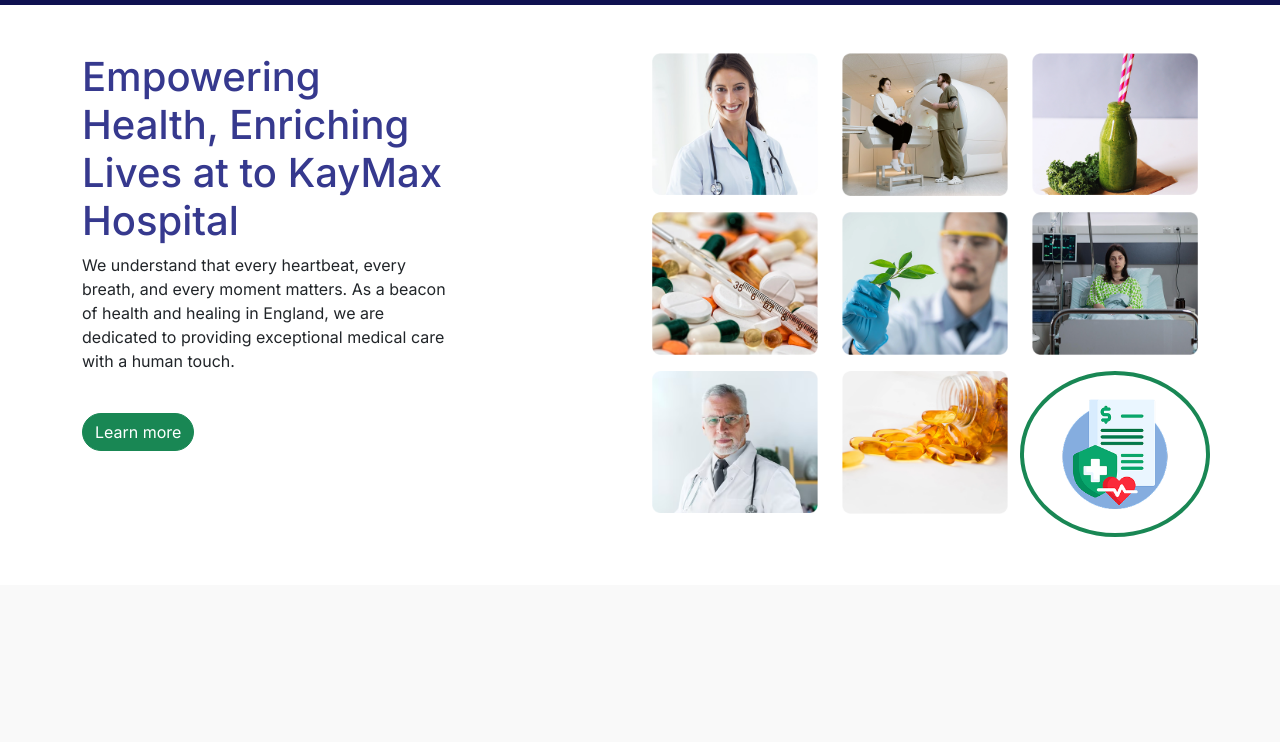
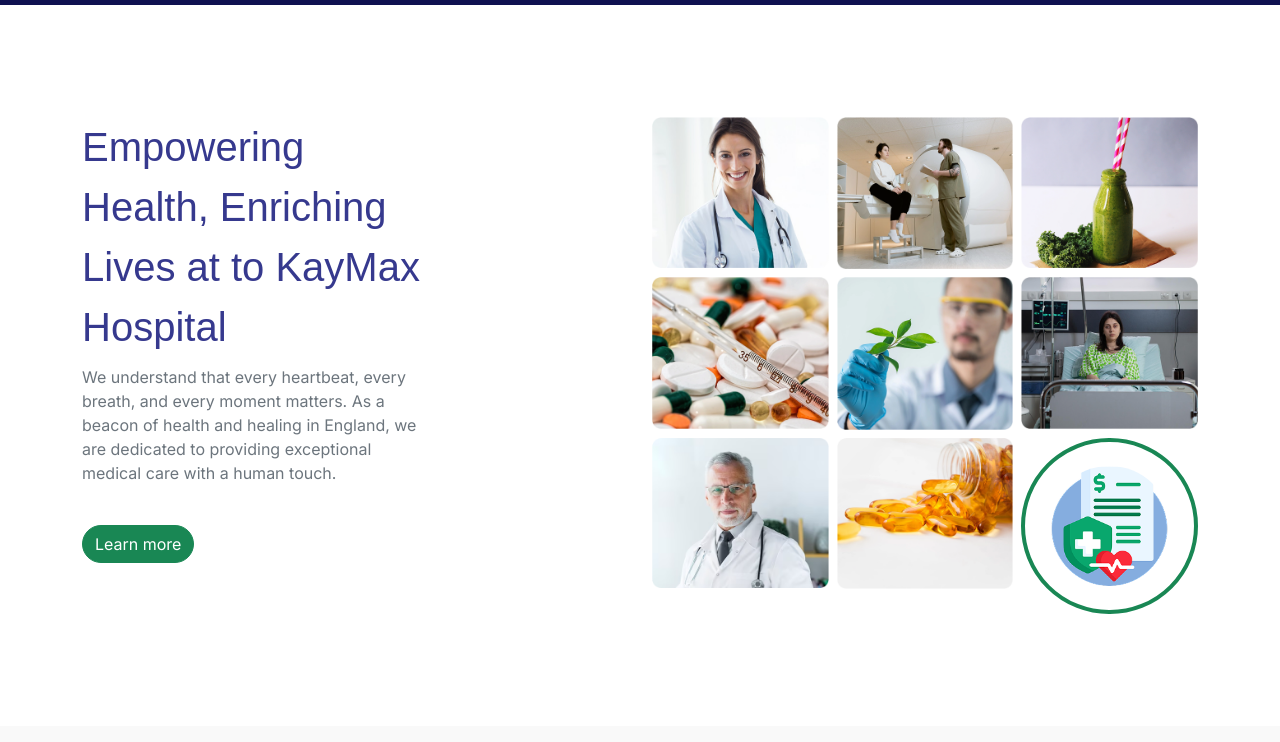
Before and after one commit to innovasoftlimited/ui-sample-3, a website: page index.html in a window 1280 px wide. Shown: the part 51-793 px from the top of the page. Drawn offline with nearby package versions, Linux system fonts and the light colour scheme; a web font is replaced by a local one.

Commit message:
banner section completed but has some issues

```diff
--- a/index.html
+++ b/index.html
@@ -73,48 +73,44 @@
 
     <main>
       <!-- banner section -->
-      <section class="my-5" id="homeSection">
+      <section id="homeSection">
         <div class="container">
-          <div class="row d-flex justify-content-between banner">
-            <div class="col-6" id="banner-text">
-              <h1 class="text-custom-dark-blue">Empowering Health, Enriching Lives at to KayMax Hospital</h1>
-              <p class="mt-2">We understand that every heartbeat, every breath, and every moment matters. As a beacon of health and healing in England, we are dedicated to providing exceptional medical care with a human touch.</p>
+          <div class="row">
+            <div class="col-5" id="banner-text">
+              <h1 class="fs-1 fw-medium lh-base font-koulen text-custom-dark-blue w-75">Empowering Health, Enriching Lives at to KayMax Hospital</h1>
+              <p class="fs-6 fw-normal lh-base text-secondary mt-2 w-75">We understand that every heartbeat, every breath, and every moment matters. As a beacon of health and healing in England, we are dedicated to providing exceptional medical care with a human touch.</p>
               <div>
                 <button class="btn btn-success mt-4 rounded-pill">Learn more</button>
               </div>
             </div>
-            <div class="col-6 d-flex flex-column gap-3">
-              <div class="row">
+            <div class="offset-1 col-6">
+              <div class="row g-2">
                 <div class="col-4">
-                  <img src="./assets/banner-image-1.png" alt="" class="img-fluid" />
+                  <img src="./assets/banner-image-1.png" alt="" class="img-fluid banner-image" />
                 </div>
                 <div class="col-4">
-                  <img src="./assets/banner-image-2.png" alt="" class="img-fluid" />
+                  <img src="./assets/banner-image-2.png" alt="" class="img-fluid banner-image" />
                 </div>
                 <div class="col-4">
-                  <img src="./assets/banner-image-3.png" alt="" class="img-fluid" />
-                </div>
-              </div>
-              <div class="row">
-                <div class="col-4">
-                  <img src="./assets/banner-image-4.png" alt="" class="img-fluid" />
+                  <img src="./assets/banner-image-3.png" alt="" class="img-fluid banner-image" />
                 </div>
                 <div class="col-4">
-                  <img src="./assets/banner-image-5.png" alt="" class="img-fluid" />
+                  <img src="./assets/banner-image-4.png" alt="" class="img-fluid banner-image" />
                 </div>
                 <div class="col-4">
-                  <img src="./assets/banner-image-6.png" alt="" class="img-fluid" />
-                </div>
-              </div>
-              <div class="row">
-                <div class="col-4">
-                  <img src="./assets/banner-image-7.png" alt="" class="img-fluid" />
+                  <img src="./assets/banner-image-5.png" alt="" class="img-fluid banner-image" />
                 </div>
                 <div class="col-4">
-                  <img src="./assets/banner-image-8.png" alt="" class="img-fluid" />
+                  <img src="./assets/banner-image-6.png" alt="" class="img-fluid banner-image" />
                 </div>
-                <div class="col-4 border border-4 rounded-circle border-success">
-                  <img src="./assets/banner-image-9.png" alt="" class="img-fluid p-4" />
+                <div class="col-4">
+                  <img src="./assets/banner-image-7.png" alt="" class="img-fluid banner-image" />
+                </div>
+                <div class="col-4">
+                  <img src="./assets/banner-image-8.png" alt="" class="img-fluid banner-image" />
+                </div>
+                <div class="col-4 ">
+                  <img src="./assets/banner-image-9.png" alt="" class="img-fluid p-4 border border-4 rounded-circle border-success banner-image" />
                 </div>
               </div>
             </div>
@@ -206,7 +202,7 @@
                 <div class="card-body">
                   <img src="./assets/service-logo-6.png" alt="" class="img-fluid service-logo" />
                   <h5 class="card-title fs-4 fw-medium lh-base text-black font-bebas text-uppercase mt-2">Infection control</h5>
-                  <p class="card-text fs-6 fw-normal lh-base text-secondary mt-3">We adhere to rigorous infection control measures, a cornerstone of our commitment to your well-being, to create a secure environment for your healthcare.</p>
+                  <p class="card-text fs-6 fw-normal lh-base text-secondary mt-3">We adhere to rigorous infection control measures, a cornerstone of our commitment to your well-being, creating environment for your healthcare.</p>
                 </div>
               </div>
             </div>
--- a/style.css
+++ b/style.css
@@ -10,7 +10,8 @@ html {
 #faqSection,
 #consultantSection,
 #insuranceSection,
-#compassionateSection {
+#compassionateSection,
+#partnerSection {
   scroll-margin-top: 3rem;
 }
 
@@ -45,16 +46,6 @@ html {
   color: #36398e !important;
 }
 
-/* .banner {
-  background: url(./assets/background-rows.png) no-repeat center center/cover;
-  margin-top: 10rem;
-} */
-
-#banner-text {
-  width: 35%;
-}
-
-
 .logo {
   width: 35px;
 }
@@ -71,8 +62,16 @@ html {
 .service-logo{
     width: 50px;
 }
+.banner-image{
+    /* height: 100%; */
+}
 
 /* margins between sections */
+#homeSection{
+    padding-top: 7rem;
+    padding-bottom: 7rem;
+}
+
 #partnerSection{
     padding-top: 10rem;
     padding-bottom: 10rem;
```
